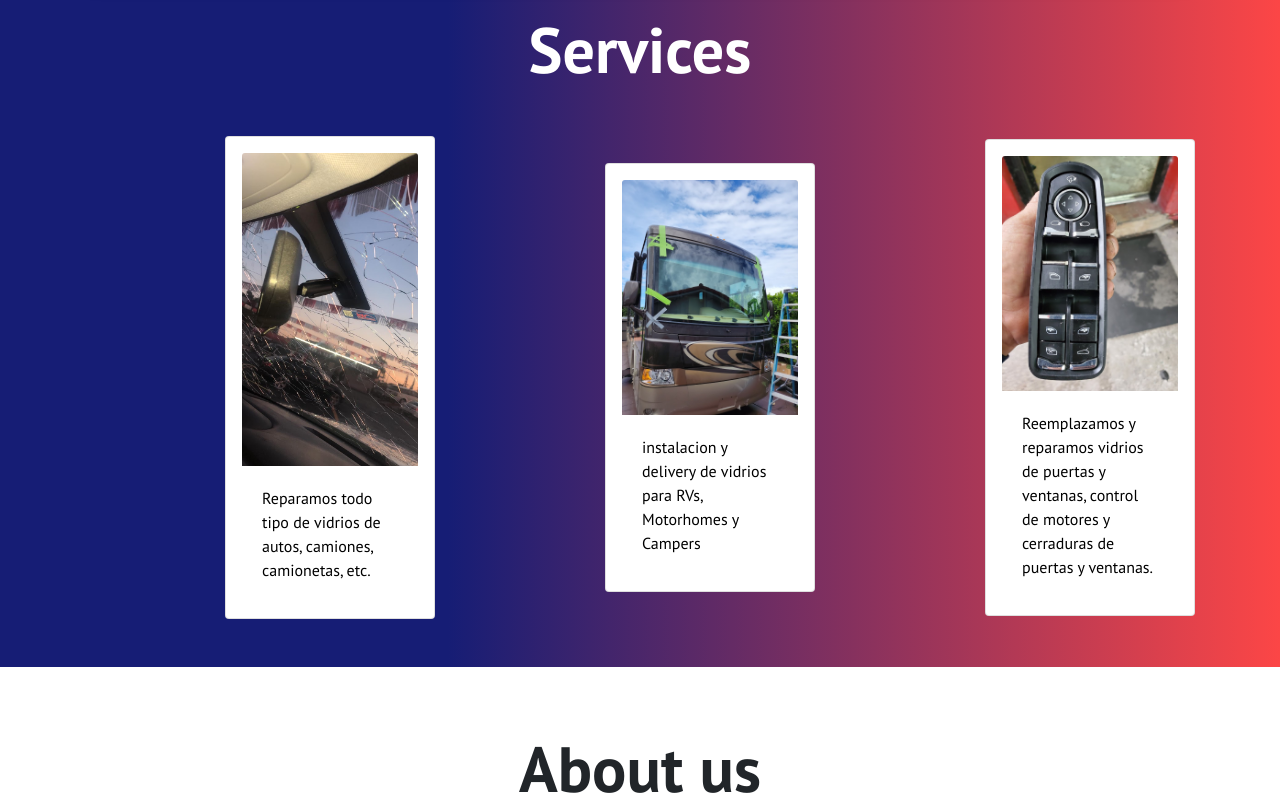
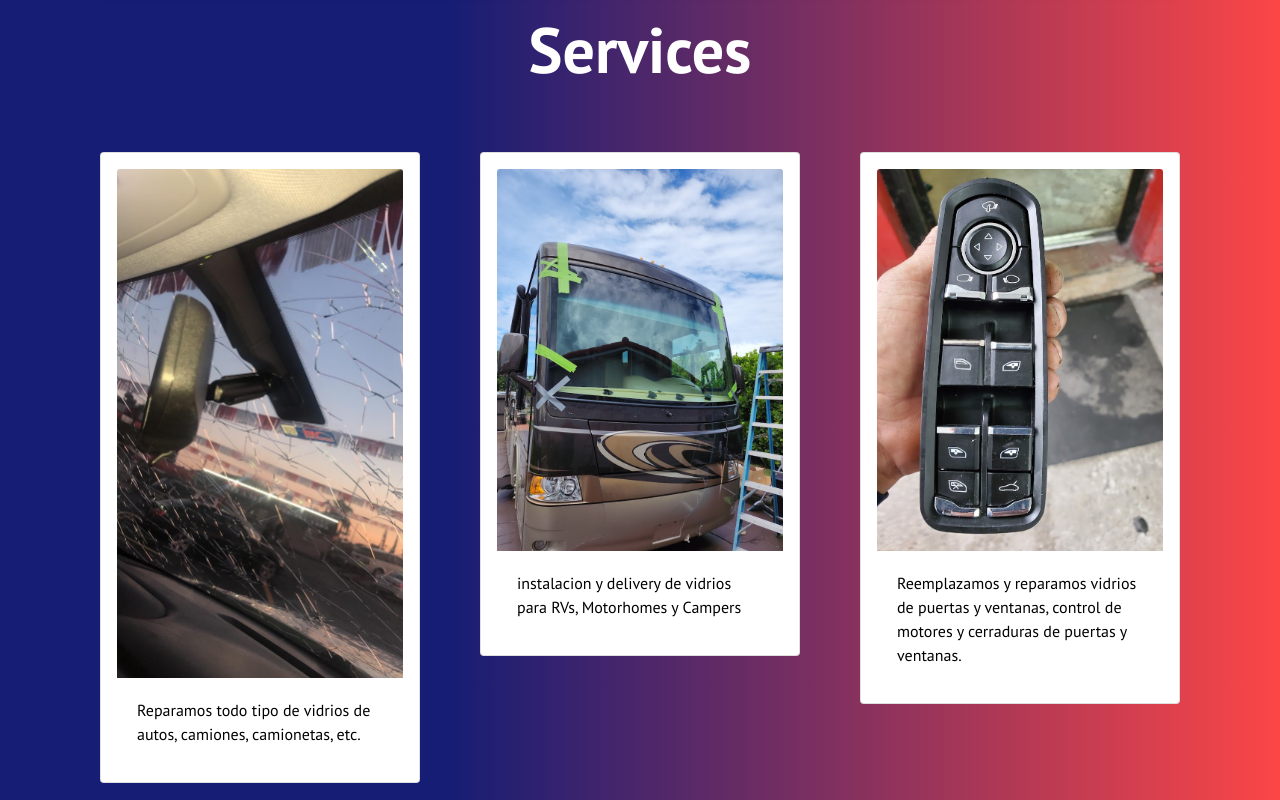
Before and after one commit to T00lio/marinautoglass, a React (Create React App) app: page / in a window 1280 px wide. Shown: the part 840-1640 px from the top of the page. Built offline with nearby package versions, Linux system fonts and the light colour scheme.

Commit message:
improved card spacing

```diff
--- a/src/components/Hero.css
+++ b/src/components/Hero.css
@@ -66,6 +66,9 @@
 }
 
 .card {
-  margin-left: 40%;
+  margin-left: auto;
+  margin-right: auto;
+  margin-top: 1rem;
+  margin-bottom: 1rem;
   padding: 1rem;
 }
--- a/src/components/Hero.js
+++ b/src/components/Hero.js
@@ -42,7 +42,7 @@ function HeroSection() {
             </h1>
             <div class="container mt-5 mb-5">
               <div class="row">
-                <div class="col d-flex align-items-center justify-content-center">
+                <div class="col">
                   <div className="card " style={{ width: "20rem" }}>
                     <img
                       src={broken}
@@ -57,7 +57,7 @@ function HeroSection() {
                     </div>
                   </div>
                 </div>
-                <div class="col d-flex align-items-center justify-content-center">
+                <div class="col ">
                   <div
                     className="card"
                     style={{
@@ -77,7 +77,7 @@ function HeroSection() {
                     </div>
                   </div>
                 </div>
-                <div class="col d-flex align-items-center justify-content-center">
+                <div class="col ">
                   <div className="card" style={{ width: "20rem" }}>
                     <img
                       src={windshield}
```
